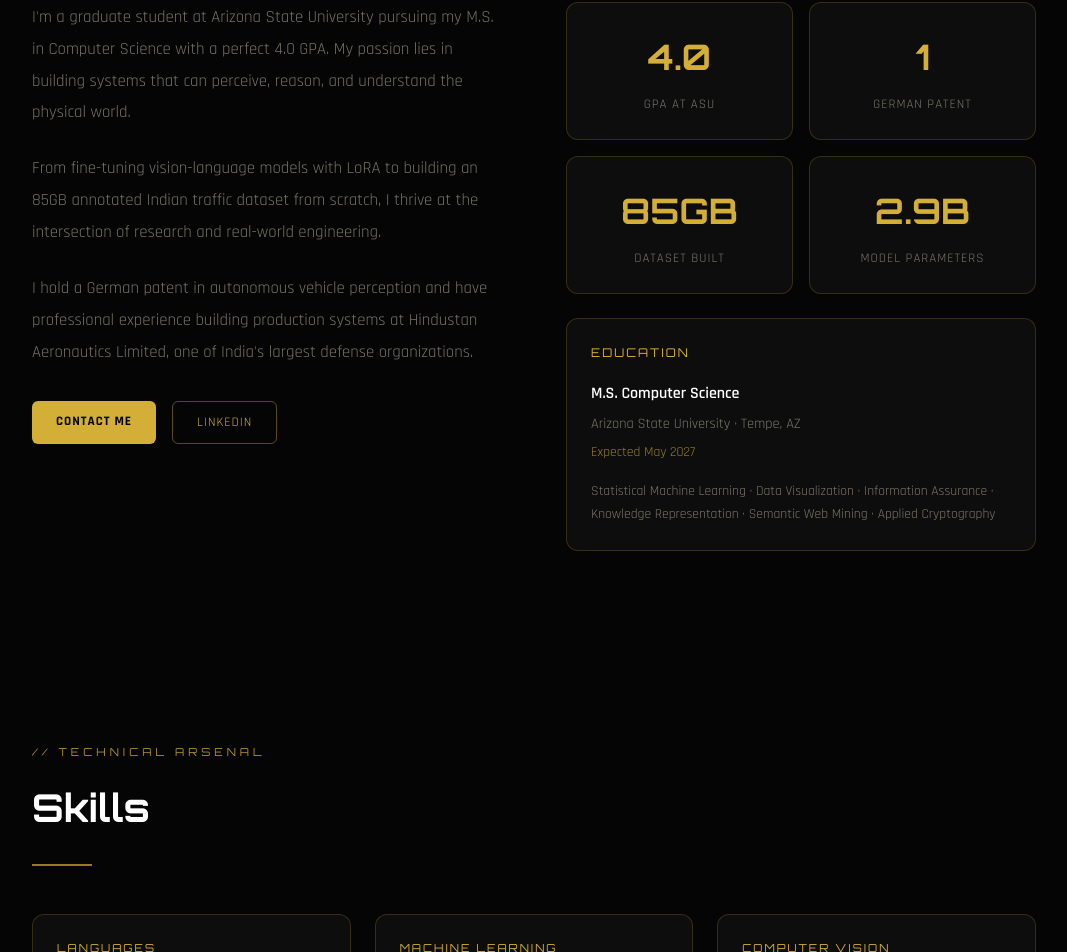
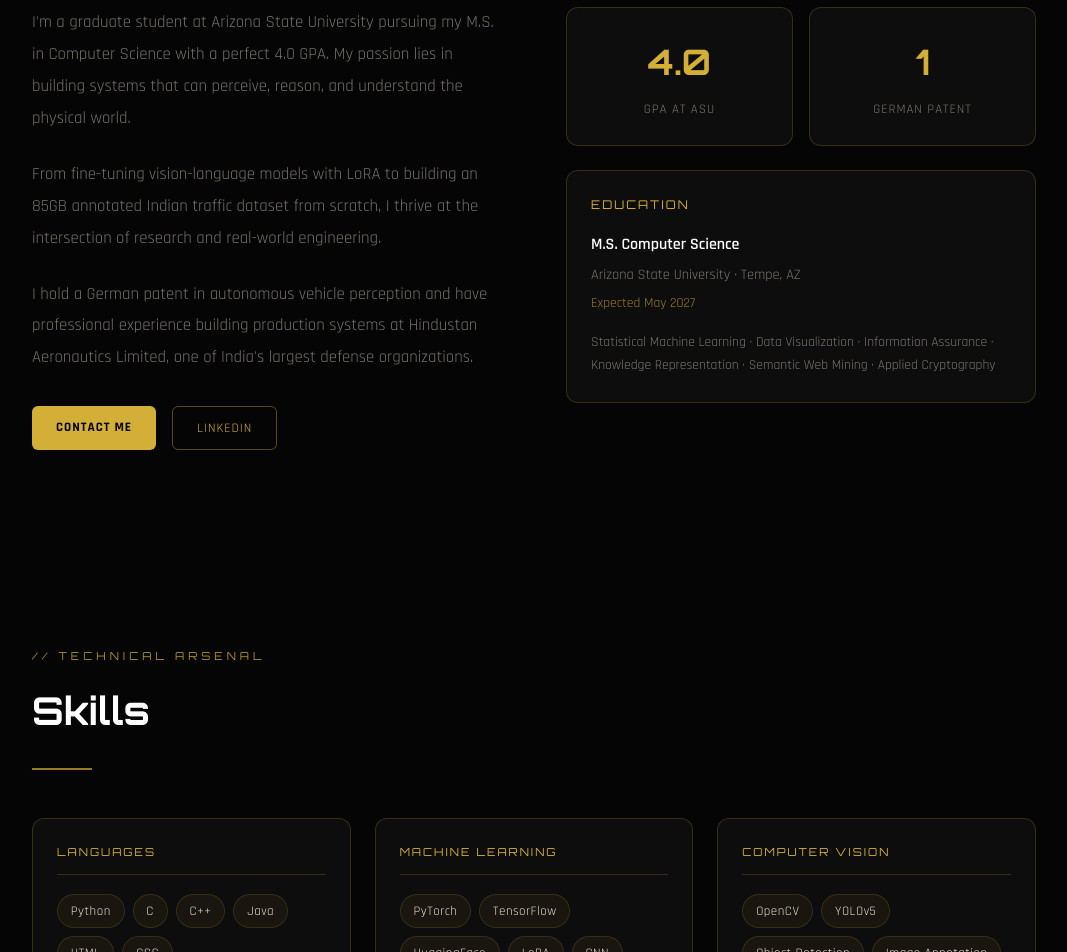
Before and after one commit to DhanushMugajjiShambulingappa/Dhanush-portfolio, a React (Create React App) app: page / in a window 1280 px wide. Shown: the part 1049-2001 px from the top of the page, without its empty margins (106-1173 px from the left). Built offline with nearby package versions, Linux system fonts and the light colour scheme.

Commit message:
AI Update

```diff
--- a/src/components/About.jsx
+++ b/src/components/About.jsx
@@ -5,8 +5,6 @@ function About() {
   const stats = [
     { value: '4.0', label: 'GPA at ASU' },
     { value: '1', label: 'German Patent' },
-    { value: '85GB', label: 'Dataset Built' },
-    { value: '2.9B', label: 'Model Parameters' },
   ];
 
   return (
```
